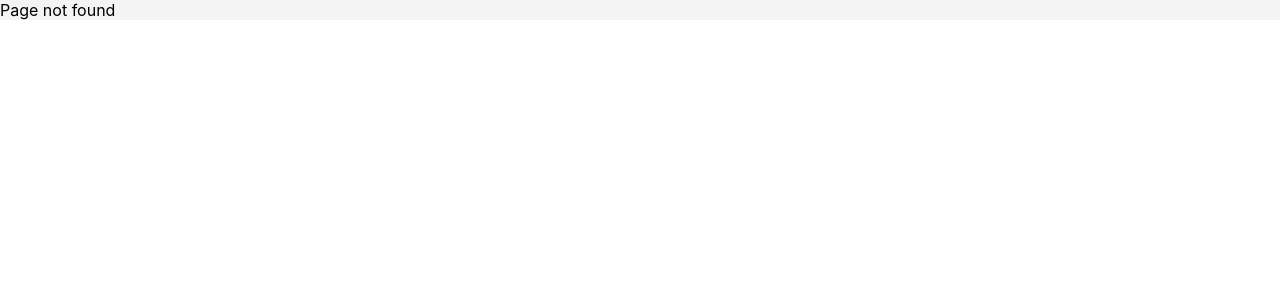
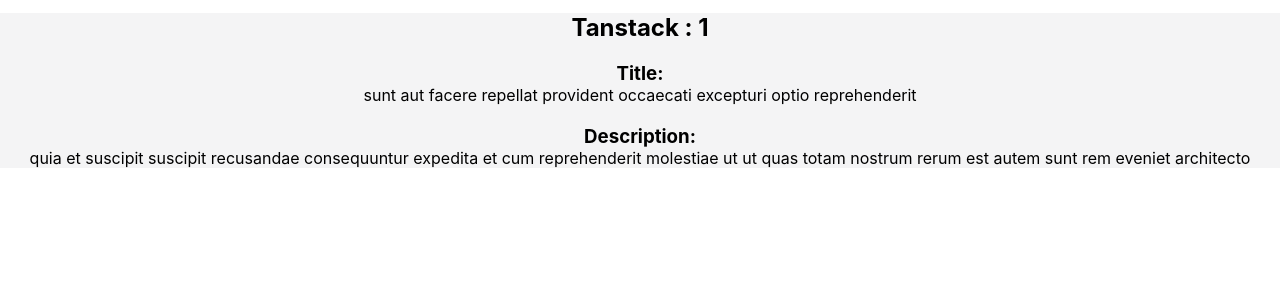
Before and after one commit to Dhanushvinayagar/React-Stacks, a React (Create React App) app: page /tanstack/1 in a window 1280 px wide. Before the commit this address had no page. Shown: the top 300 px of the page. Built offline with nearby package versions, Linux system fonts and the light colour scheme; data requests are answered from the project's data file.

Commit message:
Fetch data based on id

```diff
--- a/src/App.jsx
+++ b/src/App.jsx
@@ -12,10 +12,11 @@
 import Homepage from './pages/Homepage';
 import Post from './pages/Post';
 import Tanstack from './Tanstack/Tanstack';
+import TanstackId from './Tanstack/TanstackId';
 
 // To work on Tanstack run command "npm run serve"
 const App = () => {
-
+  // console.log(process.env.REACT_APP_BASE_URL);
   return (
     <div className='App'>
       {/* <Usestate /> */}
@@ -27,8 +28,14 @@
         <Route path="/signup" element={<Signup />} />
         <Route path="/home" element={<Homepage />} />
         <Route path="/post/:id" element={<Post />} />
+
+
         {/* <Route path="/memo" element={<Memorize />} />       useCallback useMemo */}
+
+        {/* tanstack query */}
         <Route path="/tanstack" element={<Tanstack />} />
+        <Route path="/tanstack/:id" element={<TanstackId />} />
+
         <Route path="*" element={<p>Page not found</p>} />
       </Routes>
     </div>
--- /dev/null
+++ b/src/Tanstack/TanstackId.jsx
@@ -0,0 +1,36 @@
+import React from 'react'
+import { useParams } from "react-router-dom";
+import { PostQuerybyID } from './tanstack-query/postsQuery';
+
+
+const styles = {
+   display : 'flex',
+   flexDirection : 'column',
+   justifyContent : 'center',
+   alignItems : 'center',
+   margin : '1%'
+}
+const TanstackId = () => {
+    const { id } = useParams()
+
+    const { isPending, error, data } = PostQuerybyID(id)
+
+    if (isPending) return 'Loading...'
+
+    if (error) return 'An error has occurred: ' + error.message
+
+
+    return (
+        <div style={styles}>
+            <h2> Tanstack : {id} </h2>
+            <br />
+            <h3>Title:</h3>
+            <p>{data.title}</p>
+            <br />
+            <h3>Description:</h3>
+            <p>{data.body}</p>
+        </div>
+    )
+}
+
+export default TanstackId
--- a/src/Tanstack/UseQueryRefactor.jsx
+++ b/src/Tanstack/UseQueryRefactor.jsx
@@ -2,8 +2,10 @@
 import { Card } from 'antd';
 import './tanstack.css'
 import { PostQuery } from './tanstack-query/postsQuery';
+import { useNavigate } from "react-router-dom";
 
 const UseQueryRefactor = () => {
+    const navigate = useNavigate();
 
     const { isPending, error, data } = PostQuery()
 
@@ -17,8 +19,8 @@
             <>
                 {data.map((el, index) =>
                     <div key={index} className='card'>
-                        <Card title={el.title.slice(0, 10)} bordered={false} style={{ width: 300 }}>
-                            <p>{el.body}</p>
+                        <Card  bordered={false} style={{ width: 300 }} onClick={()=>navigate(`/tanstack/${el.id}`)}>
+                            <p><b>{index+1}</b>.{el.title}</p>
                         </Card>
                     </div>
                 )}
--- a/src/Tanstack/tanstack-query/postsQuery.js
+++ b/src/Tanstack/tanstack-query/postsQuery.js
@@ -2,19 +2,17 @@
 import { useQuery } from '@tanstack/react-query'
 
 const postsData = () => axios.get('http://localhost:5080/posts').then(res => res.data)
+const postsDatabyID = (id) => axios.get(`http://localhost:5080/posts/${id}`).then(res => res.data)
 
 // First letter Caps
 const PostQuery = () => useQuery({
     queryKey: ['postsData'],
-    queryFn: postsData,
-    // cacheTime : 60 * 1000,           //background fetch  - this will update the data and store in cache based on the time (default time 5mins) update in the UI
-    // staletime : 30 * 1000            //during navigation from one component to other and returning to initial component - when the data no need to fetch (in network ) immedialtely then it helps to display the cache (default time 0 )
-    // refetchOnMount : false           // only first time during entering the component the data will be fetch then irrespective of number of times you switch to other component the fetch never occurs
-    // refetchOnWindowFocus : true      // user data displayed is upto date on UI (default : true)
-    // refetchInterval : 5000,                 //Pooling : -  similar to setInterval , refetch data based on specified time
-    // refetchIntervalInBackground : true      // refetch data even when browser is not in focus (even when you are on another tab)
-
+    queryFn: postsData,                             // should not be function referenced
 })
 
-
-export { PostQuery }
+const PostQuerybyID = (id) => useQuery({
+    queryKey: ['postsDataId'],
+    queryFn: () => postsDatabyID(id),                   // should be function refernced
+})
+0
+export { PostQuery, PostQuerybyID }
```
Also changed, not shown: 1 other file (tests, documents, lock files or other folders).
